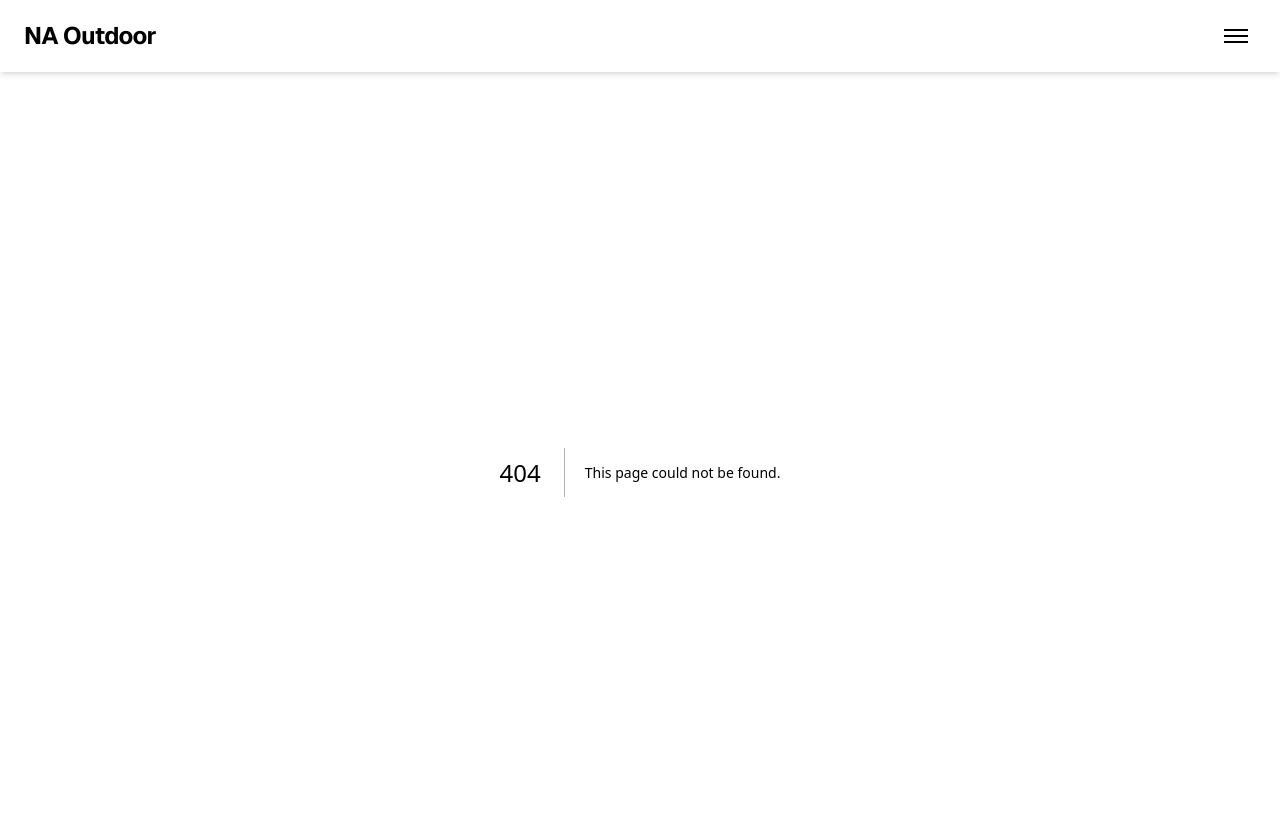
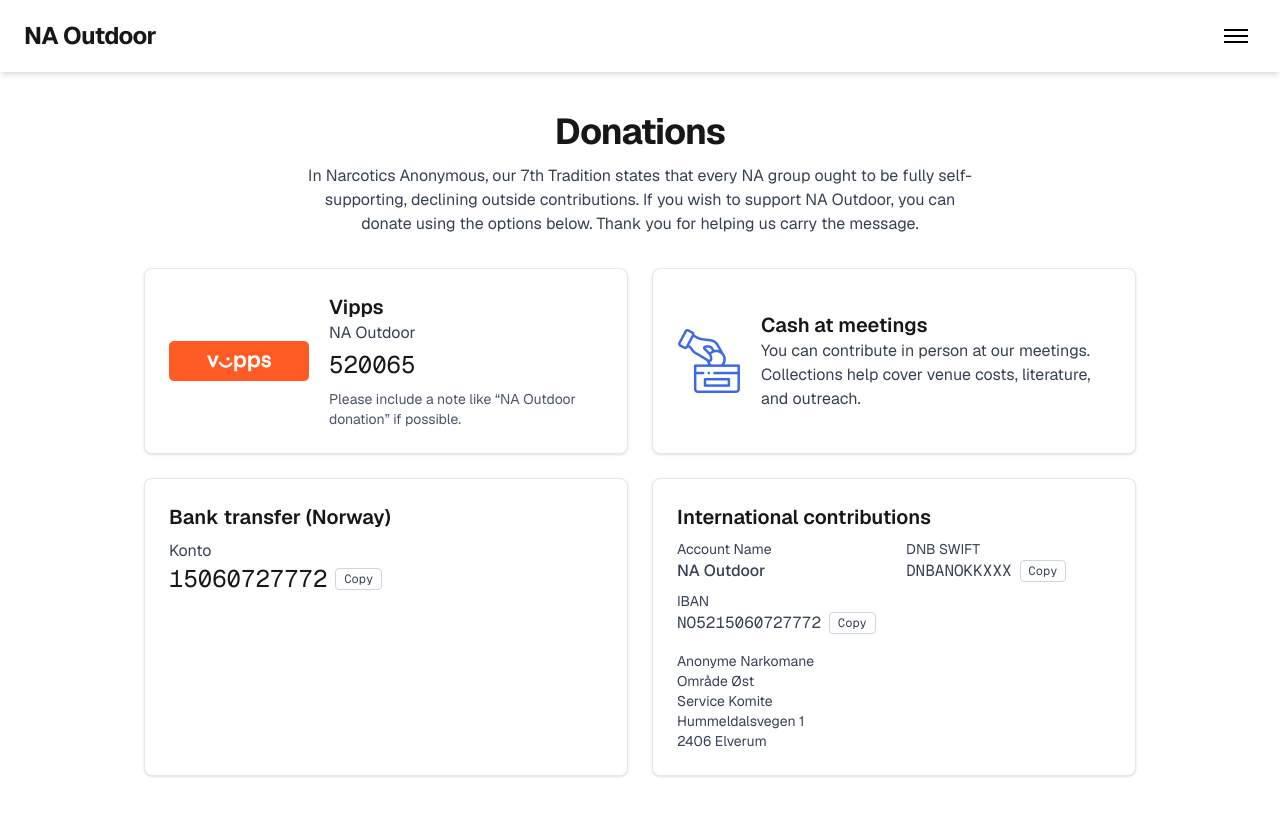
Before and after one commit to erlandsen-tech/naoutdoor_new, a Next.js app: page /donations in a window 1280 px wide. Before the commit this address had no page. Shown: the top 816 px of the page. Built offline with nearby package versions, Linux system fonts and the light colour scheme.

Commit message:
added some text and fixes to donations

```diff
--- /dev/null
+++ b/src/app/donations/page.tsx
@@ -0,0 +1,120 @@
+"use client";
+import { useState } from "react";
+import Image from "next/image";
+
+export default function DonationsPage() {
+  return (
+    <div className="w-full flex-1">
+      <section className="max-w-5xl mx-auto px-4 py-10">
+        <header className="text-center mb-8">
+          <h1 className="text-3xl md:text-4xl font-bold tracking-tight">Donations</h1>
+          <p className="mt-3 text-gray-700 dark:text-gray-300 max-w-2xl mx-auto">
+            In Narcotics Anonymous, our 7th Tradition states that every NA group ought to be fully
+            self-supporting, declining outside contributions. If you wish to support NA Outdoor,
+            you can donate using the options below. Thank you for helping us carry the message.
+          </p>
+        </header>
+
+        <div className="grid grid-cols-1 md:grid-cols-2 gap-6">
+          {/* Vipps */}
+          <article className="rounded-lg border border-gray-200 dark:border-gray-800 bg-white dark:bg-gray-900 shadow-sm p-6 flex items-center gap-5">
+            <div className="shrink-0">
+              <Image src="/img/pay_with_vipps.png" alt="Pay with Vipps" width={140} height={42} />
+            </div>
+            <div className="flex-1">
+              <h2 className="text-xl font-semibold">Vipps</h2>
+              <p className="text-gray-700 dark:text-gray-300">NA Outdoor</p>
+              <p className="mt-1 font-mono text-2xl">520065</p>
+              <p className="mt-2 text-sm text-gray-600 dark:text-gray-400">
+                Please include a note like “NA Outdoor donation” if possible.
+              </p>
+            </div>
+          </article>
+
+          {/* Cash at meetings */}
+          <article className="rounded-lg border border-gray-200 dark:border-gray-800 bg-white dark:bg-gray-900 shadow-sm p-6 flex items-center gap-5">
+            <div className="shrink-0">
+              <Image src="/img/donation.png" alt="Donation icon" width={64} height={64} />
+            </div>
+            <div className="flex-1">
+              <h2 className="text-xl font-semibold">Cash at meetings</h2>
+              <p className="text-gray-700 dark:text-gray-300">
+                You can contribute in person at our meetings. Collections help cover venue costs,
+                literature, and outreach.
+              </p>
+            </div>
+          </article>
+
+          {/* Bank transfer (Norway) */}
+          <article className="rounded-lg border border-gray-200 dark:border-gray-800 bg-white dark:bg-gray-900 shadow-sm p-6">
+            <h2 className="text-xl font-semibold">Bank transfer (Norway)</h2>
+            <p className="mt-2 text-gray-700 dark:text-gray-300">Konto</p>
+            <p className="font-mono text-2xl flex items-center gap-2">
+              15060727772
+              <CopyChip value="15060727772" />
+            </p>
+          </article>
+
+          {/* International contributions */}
+          <article className="rounded-lg border border-gray-200 dark:border-gray-800 bg-white dark:bg-gray-900 shadow-sm p-6">
+            <h2 className="text-xl font-semibold">International contributions</h2>
+            <dl className="mt-2 grid grid-cols-1 sm:grid-cols-2 gap-x-6 gap-y-2 text-gray-700 dark:text-gray-300">
+              <div>
+                <dt className="text-sm">Account Name</dt>
+                <dd className="font-medium">NA Outdoor</dd>
+              </div>
+              <div>
+                <dt className="text-sm">DNB SWIFT</dt>
+                <dd className="font-mono flex items-center gap-2">
+                  <span>DNBANOKKXXX</span>
+                  <CopyChip value="DNBANOKKXXX" />
+                </dd>
+              </div>
+              <div className="sm:col-span-2">
+                <dt className="text-sm">IBAN</dt>
+                <dd className="font-mono flex items-center gap-2">
+                  <span>NO5215060727772</span>
+                  <CopyChip value="NO5215060727772" />
+                </dd>
+              </div>
+            </dl>
+            <div className="mt-4 text-sm text-gray-700 dark:text-gray-300">
+              <p>Anonyme Narkomane</p>
+              <p>Område Øst</p>
+              <p>Service Komite</p>
+              <p>Hummeldalsvegen 1</p>
+              <p>2406 Elverum</p>
+            </div>
+          </article>
+        </div>
+
+        <footer className="mt-10 text-center text-sm text-gray-600 dark:text-gray-400"></footer>
+      </section>
+    </div>
+  );
+}
+
+function CopyChip({ value }: { value: string }) {
+  const [copied, setCopied] = useState(false);
+  async function onCopy() {
+    try {
+      await navigator.clipboard.writeText(value);
+      setCopied(true);
+      setTimeout(() => setCopied(false), 1500);
+    } catch {
+      // ignore
+    }
+  }
+  return (
+    <button
+      type="button"
+      onClick={onCopy}
+      aria-label={`Copy ${value}`}
+      className={`px-2 py-0.5 text-xs rounded border ${
+        copied ? "bg-green-600 text-white border-green-600" : "bg-white dark:bg-gray-800 text-gray-700 dark:text-gray-200 border-gray-300 dark:border-gray-700 hover:bg-gray-50 dark:hover:bg-gray-700"
+      }`}
+    >
+      {copied ? "Copied" : "Copy"}
+    </button>
+  );
+}
--- a/src/app/page.tsx
+++ b/src/app/page.tsx
@@ -8,12 +8,33 @@
           backgroundRepeat: "no-repeat",
         }}
       />
+      {/* Subtle dark overlay to ensure foreground contrast while keeping background visible */}
+      <div className="absolute inset-0 bg-black/30" />
+
+      {/* Logo */}
       <img
         src="/logotextnaoutdoor.png"
         alt="NA Outdoor Trysil logo"
         className="block select-none mx-auto mt-24 relative z-10"
         draggable={false}
       />
+
+      {/* Intro copy */}
+      <div className="relative z-10 px-6 mt-6 mb-24 flex justify-center">
+        <div className="max-w-3xl rounded-2xl bg-white/70 dark:bg-gray-900/60 backdrop-blur-md shadow-lg ring-1 ring-black/10 dark:ring-white/10 p-6 sm:p-8 text-gray-900 dark:text-gray-100 leading-relaxed">
+          <div className="space-y-4 text-base sm:text-lg">
+            <p>
+              NA Outdoor is a fellowship of members within Narcotics Anonymous Norway who find strength, connection, and joy through nature. We host two annual events in Trysil, Norway — where the power of the outdoors meets the spirit of recovery.
+            </p>
+            <p>
+              Our signature gatherings, <strong>Ski &amp; Recovery</strong> in winter and <strong>Bike to Basic</strong> in late summer, offer days filled with mountain adventures, community, and personal growth.
+            </p>
+            <p>
+              These events are made possible through the 7th Tradition — supported solely by voluntary contributions from members.
+            </p>
+          </div>
+        </div>
+      </div>
     </div>
   );
 }
```
